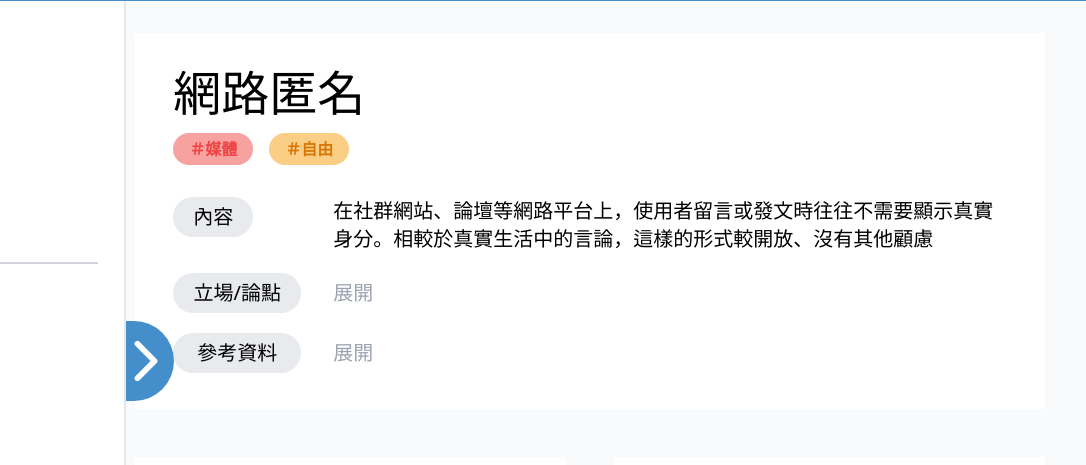
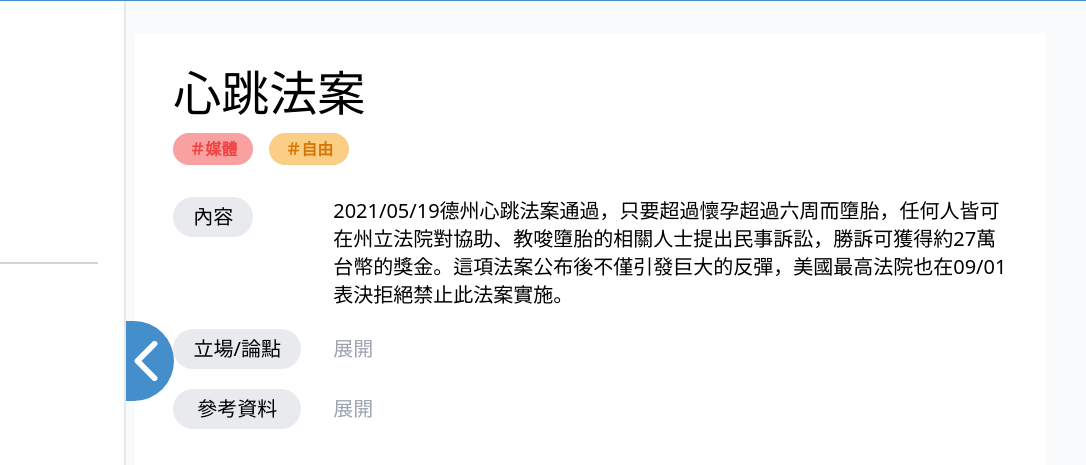
Before and after one commit to archiveinthesky/SpeakUp-Frontend, a React app in the folder speakup/: page / in a window 1280 px wide. Shown: the part 63-528 px from the top of the page, 194-1280 px from the left. Built offline with nearby package versions, Linux system fonts and the light colour scheme; data requests are answered from the project's data file.

Commit message:
Implement basic board fetch
Excluding tags, ref-links, is-saved

```diff
--- /dev/null
+++ b/speakup/db.json
@@ -0,0 +1,31 @@
+{
+  "posts": [
+    {
+      "id": 1,
+      "title": "json-server",
+      "author": "typicode"
+    }
+  ],
+  "boards": [
+    {
+      "id": 1,
+      "title": "網路匿名",
+      "tags": "媒體,自由",
+      "brief": "在社群網站、論壇等網路平台上，使用者留言或發文時往往不需要顯示真實身分。相較於真實生活中的言論，這樣的形式較開放、沒有其他顧慮",
+      "supContent": "在沒有政治正確、其他顧忌之下，網路匿名讓 #言論自由多了一種可能性。使用者不需要因為掛名、發表想法較自在，而議題和言論 #範圍多元。特別是針對特定群體，#吹哨者和受害者自白能較不顧後果，對於 #少數群體的發聲也不須克服公布身分的勇氣。也許有較為激進的言論或是假消息，但法律對於網路匿名發言仍有控管，發言者也需負起#法律責任。網路匿名的傷害相較於 #言論自由所保障的多元社會，自由發聲的機會是民主國家中最為重要的。",
+      "agnContent": "在社群網站、論壇等網路平台上，使用者留言或發文時往往不需要顯示真實身分。相較於真實生活中的言論，這樣的形式較開放、沒有其他顧慮。",
+      "refLinks": "https://ericabuteau.com/2017/08/01/pros-cons-online-anonymity/",
+      "isSaved": false
+    },
+    {
+      "id": 2,
+      "title": "心跳法案",
+      "tags": "媒體,自由",
+      "brief": "2021/05/19德州心跳法案通過，只要超過懷孕超過六周而墮胎，任何人皆可在州立法院對協助、教唆墮胎的相關人士提出民事訴訟，勝訴可獲得約27萬台幣的獎金。這項法案公布後不僅引發巨大的反彈，美國最高法院也在09/01表決拒絕禁止此法案實施。",
+      "supContent": "心跳法案間接禁止了婦女在懷孕六周後墮胎，讓胚胎的生存權利得以被保障。支持者認為，胚胎也是生命，墮胎等於殺人，違反人人平等和 #人性尊嚴的前提。任何形式的暴力都是不好的，如果說女性主義的原則是正義、選擇和尊嚴，那女嬰也不應成為例外。對於為女性自主權來說，對於性侵害或亂倫等特殊情況，婦女 #有六周的機會墮胎，這只是確保嬰兒不會在有心跳後被受處死。除此之外，墮胎負面影響 #婦女長期身心靈，且允許墮胎反而會讓 #更多男性不考慮後果和責任，更容易發生性侵害或亂倫等悲劇事件。墮胎的禁止其實是另一種形式的保障。性別平等從來就與生命的生存權利無關，而是社會是否給予足夠資源撫養小孩，這才是應該被注重之處。",
+      "agnContent": "自從心跳法案的公布，許多人們走上街頭為女性權利發聲。他們指出，絕大多數發現懷孕的婦女已經超過六周，心跳法案 #等於是禁止墮胎。婦女應該要有 #身體自主權，此項法案是變相的 #性別歧視和不平等。性侵害等非自主意願情況下 #沒有義務承擔結果，女性卻得長期遭受精神和生理上的打擊。執行上出現的漏洞更會造成其他社會問題。迫切需要墮胎的需求只會讓 #手術地下化，醫療更差、女性得面臨風險更大。而經濟較無困難者可選擇跨區墮胎，但較貧困的女性卻無選擇，很多便需要獨立扶養孩子，造成 #貧富上的不平等。其中有些人認為，不論本身是否正確，法案內容是以狡猾的方式 #鑽憲法的漏洞，會造成仿效，對於未來立法非良好的現象。",
+      "refLinks": "https://ericabuteau.com/2017/08/01/pros-cons-online-anonymity/",
+      "isSaved": false
+    }
+  ]
+}
--- a/speakup/package.json
+++ b/speakup/package.json
@@ -8,6 +8,7 @@
     "@testing-library/react": "^11.2.7",
     "@testing-library/user-event": "^12.8.3",
     "babel-plugin-transform-class-properties": "^6.24.1",
+    "json-server": "^0.17.0",
     "node-static": "^0.7.11",
     "react": "^17.0.2",
     "react-dom": "^17.0.2",
@@ -18,7 +19,8 @@
     "start": "craco start",
     "build": "craco build",
     "test": "craco test",
-    "eject": "react-scripts eject"
+    "eject": "react-scripts eject",
+    "server": "json-server --watch db.json --port 5500"
   },
   "eslintConfig": {
     "extends": [
--- a/speakup/src/Components/Discussion/TopicBoard/DiscussionHeader.js
+++ b/speakup/src/Components/Discussion/TopicBoard/DiscussionHeader.js
@@ -1,13 +1,44 @@
-import React, { useState } from 'react'
+import React, { useState, useEffect } from 'react'
 
-const DiscussionHeader = () => {
+const DiscussionHeader = ({ boardid }) => {
+    const [isLoading, setIsLoading] = useState(true);
     const [showStandpoint, setShowStandpoint] = useState(false);
     const [showReference, setShowReference] = useState(false);
+
+    const [pageContent, setPageContent] = useState([]);
+
+    useEffect(() => {
+        fetch(`http://localhost:5500/boards/${boardid}`)
+            .then(response => {
+                return response.json()
+            })
+            .then(response => {
+                let pagedata = [
+                    response.title,
+                    response.tags,
+                    response.brief,
+                    response.supContent,
+                    response.agnContent,
+                    response.refLinks,
+                    response.isSaved
+                ]
+                setPageContent(pagedata)
+                setIsLoading(false)
+            })
+            .catch(error => {
+                console.log(error)
+            })
+    }, [])
 
     return (
         <div className="bg-white w-11/12 mx-auto py-3">
             <div className="w-11/12 mx-auto my-6">
-                <h1 className="text-black text-5xl pb-4">網路匿名</h1>
+                {isLoading ?
+                    <div className="w-40 h-12 my-1 rounded-xl animate-pulse bg-gray-300"></div> :
+                    <h1 className="text-black text-5xl pb-4">{pageContent[0]}</h1>
+                }
+                {isLoading ?
+                    <div className="w-20 h-8 my-1 rounded-xl animate-pulse bg-gray-300"></div> :
                     <div className="flex justify-start gap-4">
                         <div className="w-20 h-8 rounded-2xl bg-red-500 bg-opacity-50">
                             <p className="leading-8 text-center text-red-500 font-bold">＃媒體</p>
@@ -16,27 +47,35 @@ const DiscussionHeader = () => {
                             <p className="leading-8 text-center text-yellow-600 font-bold">＃自由</p>
                         </div>
                     </div>
+                }
                 <div className="mt-8 grid grid-w-40-1fr content-start gap-x-8 gap-y-5">
                     <div className="w-20 h-10 rounded-3xl bg-gray-300 bg-opacity-50">
                         <p className="leading-10 text-center text-black text-xl">內容</p>
                     </div>
                     <div >
-                        <p className="text-black text-xl">在社群網站、論壇等網路平台上，使用者留言或發文時往往不需要顯示真實身分。相較於真實生活中的言論，這樣的形式較開放、沒有其他顧慮</p>
+                        {isLoading ?
+                            <div className="w-full h-9 rounded-xl animate-pulse bg-gray-300"></div> :
+                            <p className="text-black text-xl">{pageContent[2]}</p>
+                        }
                     </div>
                     <div className="w-32 h-10 rounded-3xl bg-gray-300 bg-opacity-50">
                         <p className="leading-10 text-center text-black text-xl">立場/論點</p>
                     </div>
                     <div>
-                        {
-                            showStandpoint ?
+                        {showStandpoint ?
                             <div className="text-black">
                                 <p className="font-medium text-2xl leading-8">支持者的立場</p>
-                                    <p className="text-xl leading-8">在沒有政治正確、其他顧忌之下，網路匿名讓 #言論自由多了一種可能性。使用者不需要因為掛名、發表想法較自在，而議題和言論 #範圍多元。特別是針對特定群體，#吹哨者和受害者自白能較不顧後果，對於 #少數群體的發聲也不須克服公布身分的勇氣。也許有較為激進的言論或是假消息，但法律對於網路匿名發言仍有控管，發言者也需負起#法律責任。網路匿名的傷害相較於 #言論自由所保障的多元社會，自由發聲的機會是民主國家中最為重要的。</p>
+                                <p className="text-xl leading-8">{pageContent[3]}</p>
                                 <p className="font-medium text-2xl leading-8 pt-4">反對者的立場</p>
-                                    <p className="text-xl leading-8">在社群網站、論壇等網路平台上，使用者留言或發文時往往不需要顯示真實身分。相較於真實生活中的言論，這樣的形式較開放、沒有其他顧慮</p>
+                                <p className="text-xl leading-8">{pageContent[4]}</p>
                                 <button onClick={() => { setShowStandpoint(false) }}><p className="leading-10 text-gray-400 text-xl">收合</p></button>
                             </div> :
+                            <div>
+                                {isLoading ?
+                                    <div className="w-full h-9 rounded-xl animate-pulse bg-gray-300"></div> :
                                     <button onClick={() => { setShowStandpoint(true) }}><p className="leading-10 text-gray-400 text-xl">展開</p></button>
+                                }
+                            </div>
                         }
                     </div>
                     <div className="w-32 h-10 rounded-3xl bg-gray-300 bg-opacity-50">
@@ -49,7 +88,12 @@ const DiscussionHeader = () => {
                                     <p className="text-blue-600 text-xl"><a href="http://localhost:3000" rel="noreferrer" target="_blank">https://ericabuteau.com/2017/08/01/pros-cons-online-anonymity/</a></p>
                                     <button onClick={() => { setShowReference(false) }}><p className="leading-10 text-gray-400 text-xl">收合</p></button>
                                 </div> :
+                                <div>
+                                    {isLoading ?
+                                        <div className="w-full h-9 rounded-xl animate-pulse bg-gray-300"></div> :
                                         <button onClick={() => { setShowReference(true) }}><p className="leading-10 text-gray-400 text-xl">展開</p></button>
+                                    }
+                                </div>
                         }
                     </div>
                 </div>
--- a/speakup/src/Components/Discussion/TopicBoard/MainBoard.js
+++ b/speakup/src/Components/Discussion/TopicBoard/MainBoard.js
@@ -1,4 +1,4 @@
-import React, { useState } from 'react'
+import React, { useState, useEffect } from 'react'
 import Header from '../Common/Header'
 import Sidebar from '../Common/Sidebar'
 import CommentField from './CommentField'
@@ -6,15 +6,25 @@ import DiscussionHeader from './DiscussionHeader'
 
 const MainBoard = () => {
     const [showSidebar, setShowSidebar] = useState(true)
+    const [enableAnim, setEnableAnim] = useState(false)
+
+    const toggleSidebar = () => {
+        setEnableAnim(true)
+        setShowSidebar(!showSidebar)
+    }
+
+    useEffect(() => {
+        setTimeout(() => { setEnableAnim(false) }, 1200)
+    }, [showSidebar])
 
     return (
         <div className="w-screen h-screen bg-gray-50">
             <Header />
-            <Sidebar showSidebar={showSidebar} setShowSidebar={setShowSidebar} />
-            <div className={`w-full pt-24 transition-all duration-1000 ease-out ${showSidebar ? "pl-72" : "pl-0"}`}>
-                <DiscussionHeader />
+            <Sidebar showSidebar={showSidebar} toggleSidebar={toggleSidebar} />
+            <div className={`w-full pt-24 ${enableAnim ? "transition-padding" : "transition-none"} duration-1000 ease-out ${showSidebar ? "pl-72" : "pl-0"}`}>
+                <DiscussionHeader boardid={2} />
             </div>
-            <div className={`w-full pt-12 transition-all duration-1000 ease-out ${showSidebar ? "pl-72" : "pl-0"}`}>
+            <div className={`w-full pt-12 ${enableAnim ? "transition-padding" : "transition-none"} duration-1000 ease-out ${showSidebar ? "pl-72" : "pl-0"}`}>
                 <div className="grid grid-cols-2 gap-12 w-11/12 mx-auto">
                     <CommentField />
                     <CommentField />
--- a/speakup/src/index.css
+++ b/speakup/src/index.css
@@ -14,3 +14,11 @@
 .grid-w-40-1fr {
   grid-template-columns: min-content 1fr;
 }
+
+.transition-padding {
+  transition-property: padding;
+}
+
+.transition-left {
+  transition-property: left;
+}
```
Also changed, not shown: speakup/src/Components/Discussion/TopicBoard/CommentCard.js (+4 -4 lines), speakup/src/Components/Discussion/Common/Sidebar.js, 1 other file. Lines whose indentation alone changed are shown as unchanged.
